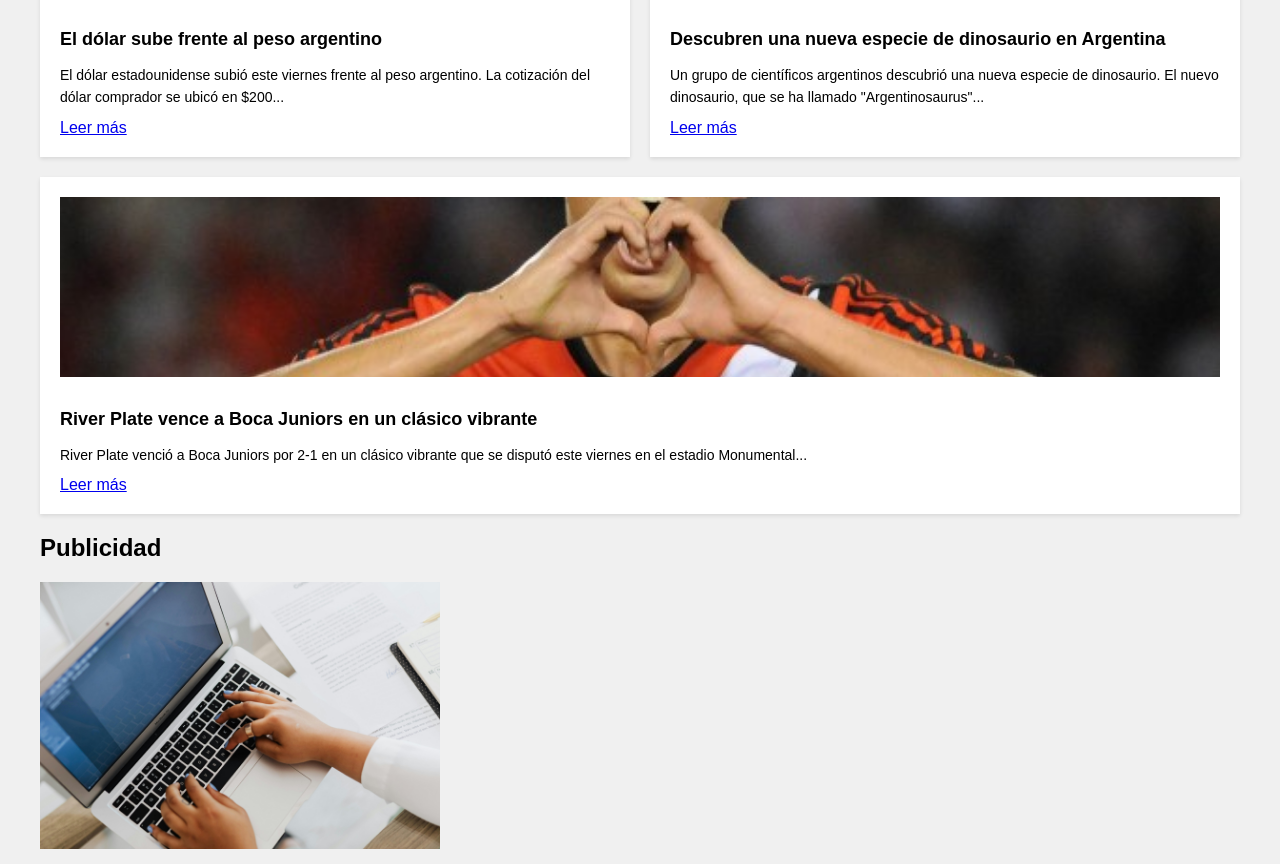
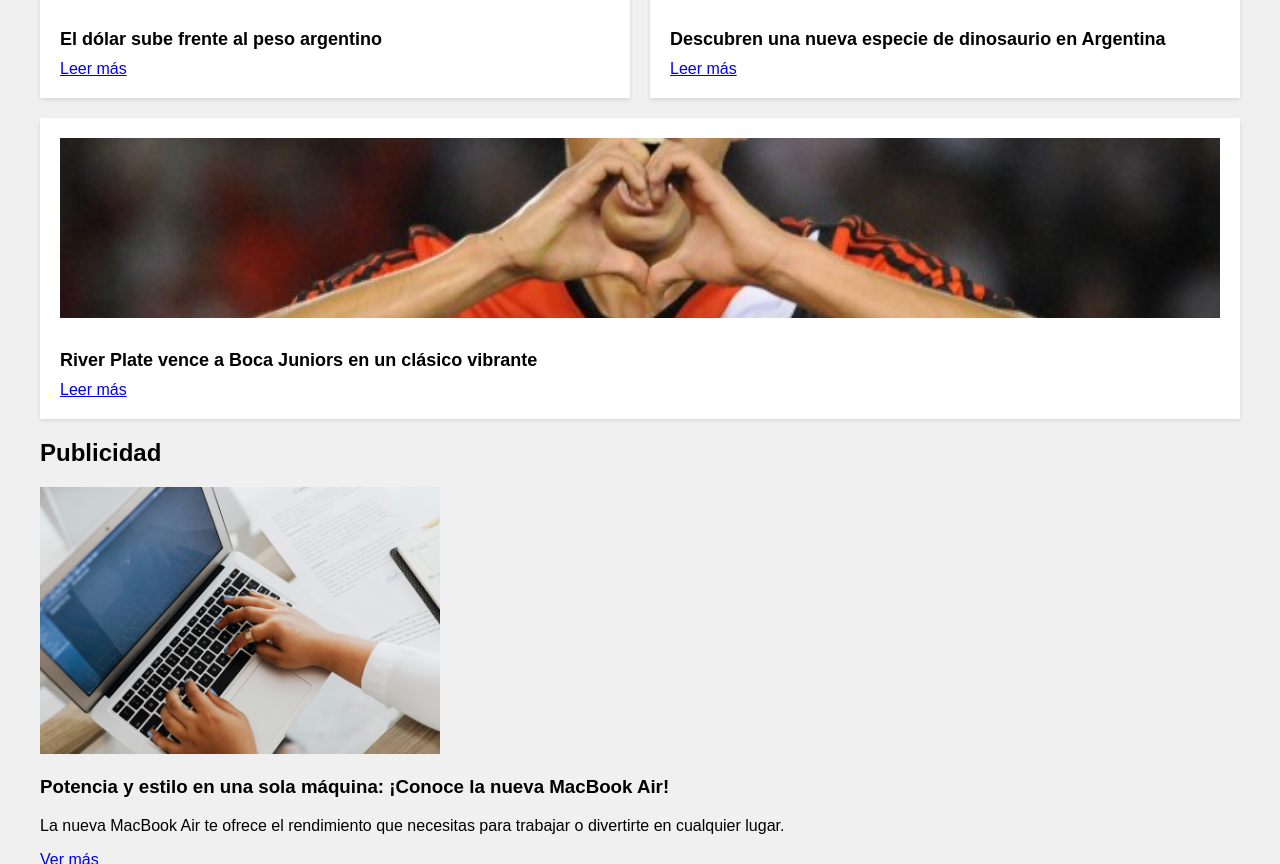
Before and after one commit to gabriel-rodriguezcastellini/PortalNoticias, a plain HTML site: page index.html in a window 1280 px wide. Shown: the part 1187-2051 px from the top of the page. Drawn offline with Linux system fonts and the light colour scheme.

Commit message:
Eliminar descripciones de noticias secundarias

```diff
--- a/index.html
+++ b/index.html
@@ -72,29 +72,16 @@
           <article class="noticia">
             <img src="images/imagen4.jpg" alt="Dólar sube" />
             <h3>El dólar sube frente al peso argentino</h3>
-            <p>
-              El dólar estadounidense subió este viernes frente al peso
-              argentino. La cotización del dólar comprador se ubicó en $200...
-            </p>
             <a href="#" class="boton-leer-mas">Leer más</a>
           </article>
           <article class="noticia">
             <img src="images/imagen5.jpg" alt="Nuevo dinosaurio" />
             <h3>Descubren una nueva especie de dinosaurio en Argentina</h3>
-            <p>
-              Un grupo de científicos argentinos descubrió una nueva especie de
-              dinosaurio. El nuevo dinosaurio, que se ha llamado
-              "Argentinosaurus"...
-            </p>
             <a href="#" class="boton-leer-mas">Leer más</a>
           </article>
           <article class="noticia">
             <img src="images/imagen6.jpg" alt="Partido de fútbol" />
             <h3>River Plate vence a Boca Juniors en un clásico vibrante</h3>
-            <p>
-              River Plate venció a Boca Juniors por 2-1 en un clásico vibrante
-              que se disputó este viernes en el estadio Monumental...
-            </p>
             <a href="#" class="boton-leer-mas">Leer más</a>
           </article>
         </div>
```
